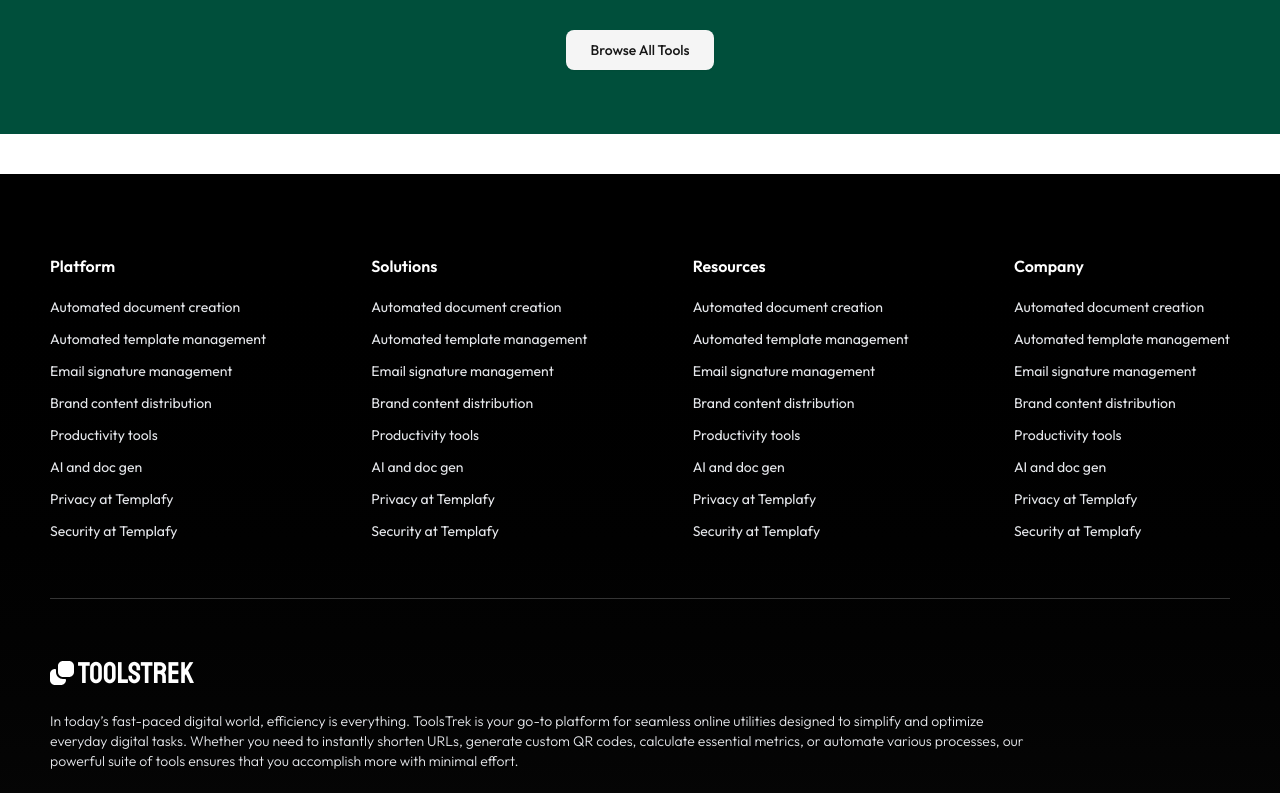
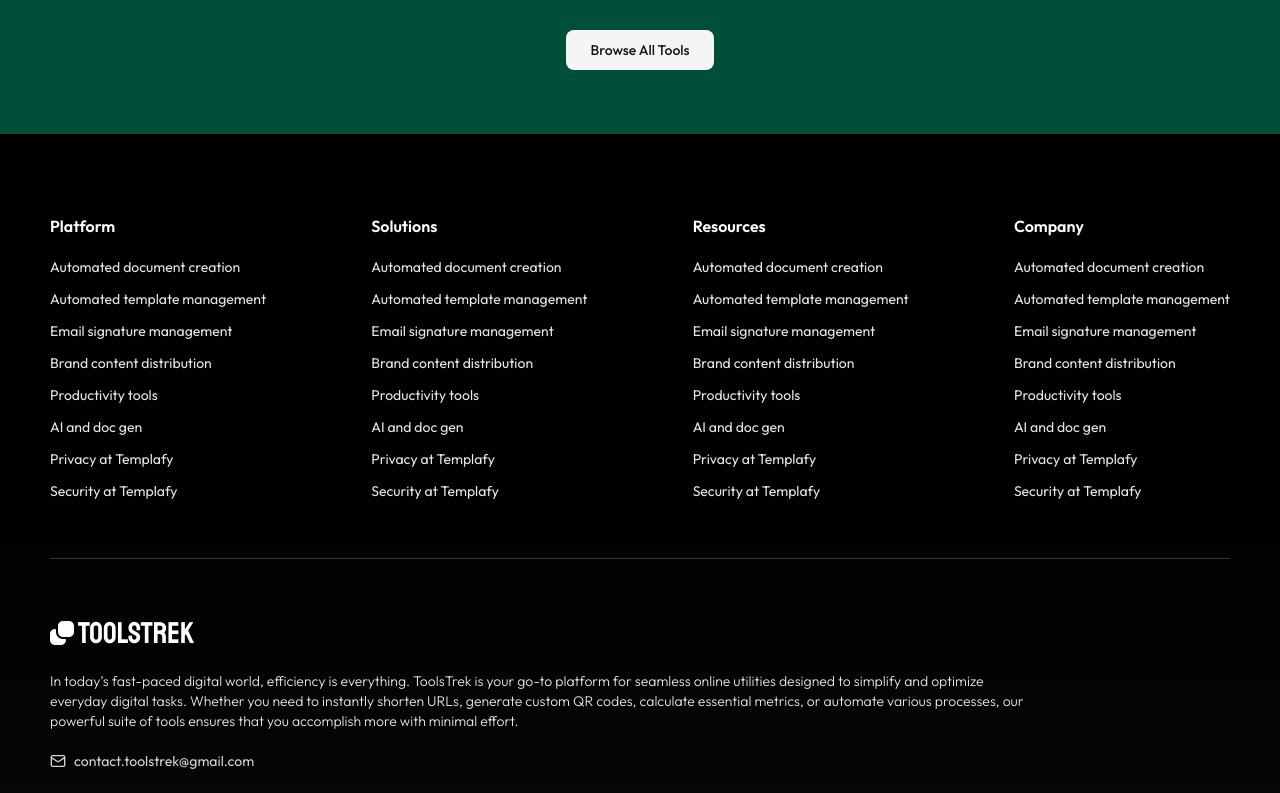
Before and after one commit to tasnimultas67/toolstrek, a Next.js app: page / in a window 1280 px wide. Shown: the part 2020-2813 px from the top of the page. Built offline with nearby package versions, Linux system fonts and the light colour scheme.

Commit message:
feat: Remove top margin from Footer component for improved layout consistency

```diff
--- a/app/tools-compo/Footer.js
+++ b/app/tools-compo/Footer.js
@@ -23,7 +23,7 @@ const platforms = [
 const Footer = () => {
   const copyrightYear = new Date().getFullYear();
   return (
-    <div className="bg-gradient-to-b from-black to-neutral-950 pt-20 pb-5 px-3 mt-10 ">
+    <div className="bg-gradient-to-b from-black to-neutral-950 pt-20 pb-5 px-3">
       <div className="md:w-[1180px] m-auto space-y-14">
         <div className="flex items-start justify-between">
           {/* Platform Menus */}
```
